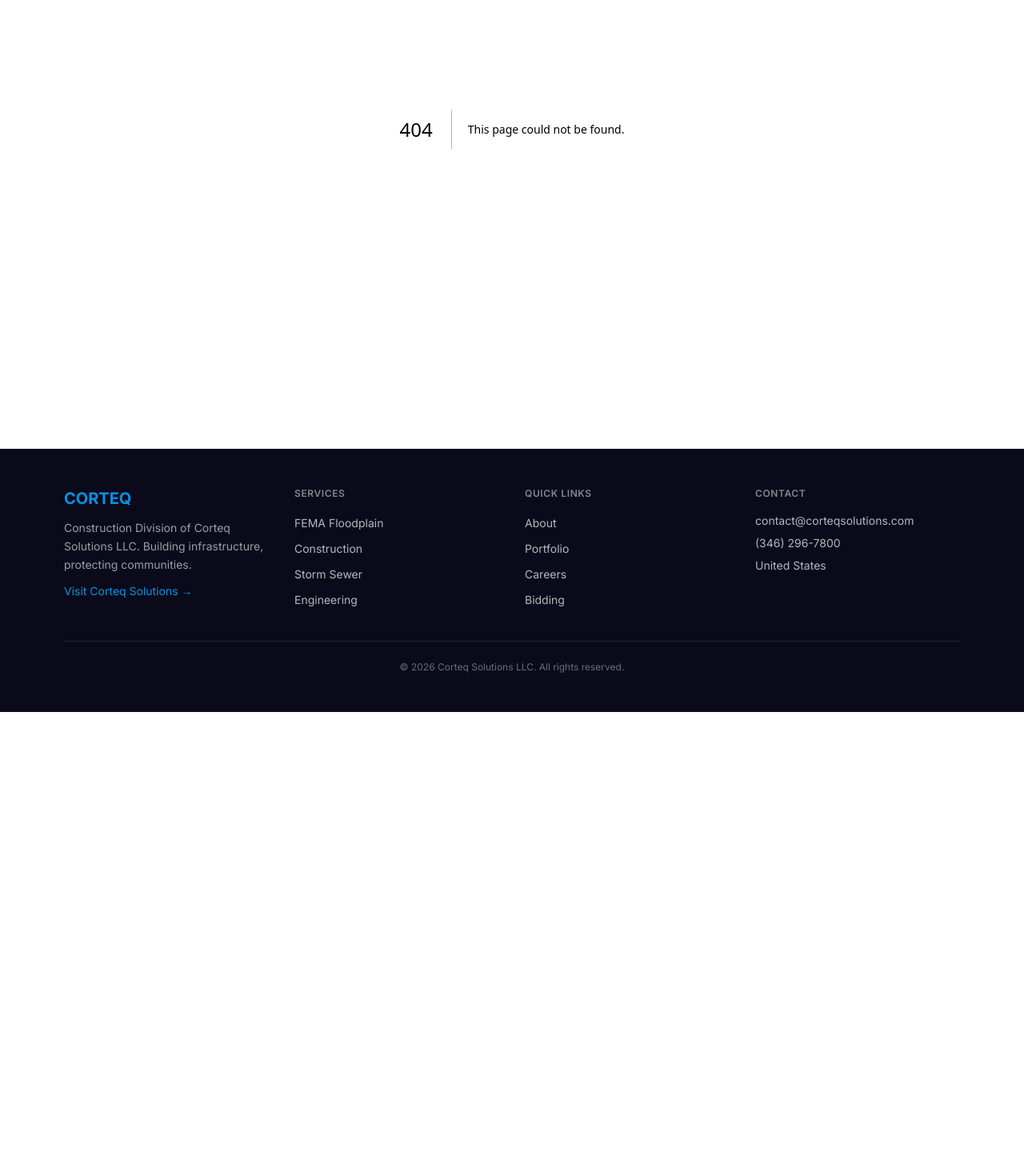
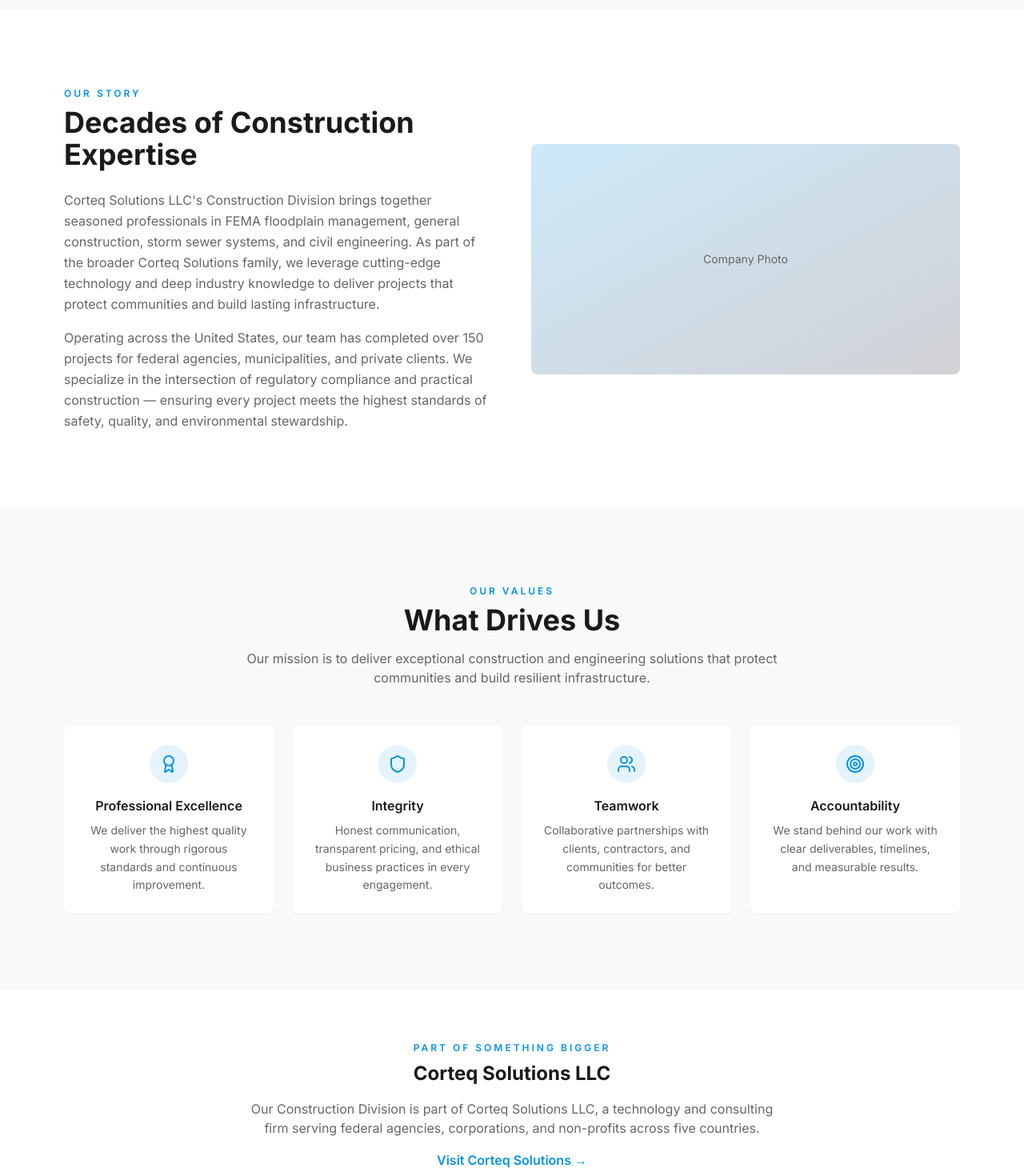
Before and after one commit to faiz-blip/Corteq-Constuircitons, a Next.js app: page /about in a window 1280 px wide. Before the commit this address had no page. Shown: the part 300-1770 px from the top of the page at 80% size. Before the commit the page ends 1190 px from the top, so only its background shows below. Built offline with nearby package versions, Linux system fonts and the light colour scheme.

Commit message:
feat: add About page with company story, values, and parent company section

```diff
--- /dev/null
+++ b/src/app/about/page.tsx
@@ -0,0 +1,83 @@
+import { type Metadata } from "next";
+import { Award, Users, Target, Shield } from "lucide-react";
+import HeroBanner from "@/components/ui/HeroBanner";
+import CTABanner from "@/components/ui/CTABanner";
+import { SITE } from "@/lib/constants";
+
+export const metadata: Metadata = {
+  title: "About | Corteq Solutions LLC",
+  description: "Learn about Corteq Solutions LLC Construction Division.",
+};
+
+const values = [
+  { icon: Award, title: "Professional Excellence", description: "We deliver the highest quality work through rigorous standards and continuous improvement." },
+  { icon: Shield, title: "Integrity", description: "Honest communication, transparent pricing, and ethical business practices in every engagement." },
+  { icon: Users, title: "Teamwork", description: "Collaborative partnerships with clients, contractors, and communities for better outcomes." },
+  { icon: Target, title: "Accountability", description: "We stand behind our work with clear deliverables, timelines, and measurable results." },
+];
+
+export default function AboutPage() {
+  return (
+    <>
+      <HeroBanner title="About Corteq Solutions" subtitle="A trusted partner in construction, engineering, and floodplain management." />
+
+      <section className="py-16 md:py-24">
+        <div className="mx-auto max-w-6xl px-4">
+          <div className="grid items-center gap-12 md:grid-cols-2">
+            <div>
+              <p className="section-label">Our Story</p>
+              <h2 className="section-heading">Decades of Construction Expertise</h2>
+              <p className="mt-6 leading-relaxed text-brand-text-secondary">
+                Corteq Solutions LLC&apos;s Construction Division brings together seasoned professionals in FEMA floodplain management, general construction, storm sewer systems, and civil engineering. As part of the broader Corteq Solutions family, we leverage cutting-edge technology and deep industry knowledge to deliver projects that protect communities and build lasting infrastructure.
+              </p>
+              <p className="mt-4 leading-relaxed text-brand-text-secondary">
+                Operating across the United States, our team has completed over 150 projects for federal agencies, municipalities, and private clients. We specialize in the intersection of regulatory compliance and practical construction — ensuring every project meets the highest standards of safety, quality, and environmental stewardship.
+              </p>
+            </div>
+            <div className="flex h-72 items-center justify-center rounded-lg bg-gradient-to-br from-brand-blue/20 to-brand-dark-navy/20">
+              <span className="text-sm text-brand-text-secondary">Company Photo</span>
+            </div>
+          </div>
+        </div>
+      </section>
+
+      <section className="bg-brand-light-bg py-16 md:py-24">
+        <div className="mx-auto max-w-6xl px-4">
+          <div className="text-center">
+            <p className="section-label">Our Values</p>
+            <h2 className="section-heading">What Drives Us</h2>
+            <p className="mx-auto mt-4 max-w-2xl text-brand-text-secondary">
+              Our mission is to deliver exceptional construction and engineering solutions that protect communities and build resilient infrastructure.
+            </p>
+          </div>
+          <div className="mt-12 grid gap-6 sm:grid-cols-2 lg:grid-cols-4">
+            {values.map((value) => (
+              <div key={value.title} className="rounded-lg bg-white p-6 text-center shadow-sm">
+                <div className="mx-auto flex h-12 w-12 items-center justify-center rounded-full bg-brand-blue/10">
+                  <value.icon className="text-brand-blue" size={24} />
+                </div>
+                <h3 className="mt-4 font-semibold text-brand-text">{value.title}</h3>
+                <p className="mt-2 text-sm leading-relaxed text-brand-text-secondary">{value.description}</p>
+              </div>
+            ))}
+          </div>
+        </div>
+      </section>
+
+      <section className="py-16">
+        <div className="mx-auto max-w-4xl px-4 text-center">
+          <p className="section-label">Part of Something Bigger</p>
+          <h2 className="mt-2 text-2xl font-bold text-brand-text">Corteq Solutions LLC</h2>
+          <p className="mx-auto mt-4 max-w-2xl text-brand-text-secondary">
+            Our Construction Division is part of Corteq Solutions LLC, a technology and consulting firm serving federal agencies, corporations, and non-profits across five countries.
+          </p>
+          <a href={SITE.parentUrl} target="_blank" rel="noopener noreferrer" className="mt-4 inline-block font-semibold text-brand-blue hover:underline">
+            Visit Corteq Solutions →
+          </a>
+        </div>
+      </section>
+
+      <CTABanner />
+    </>
+  );
+}
```
